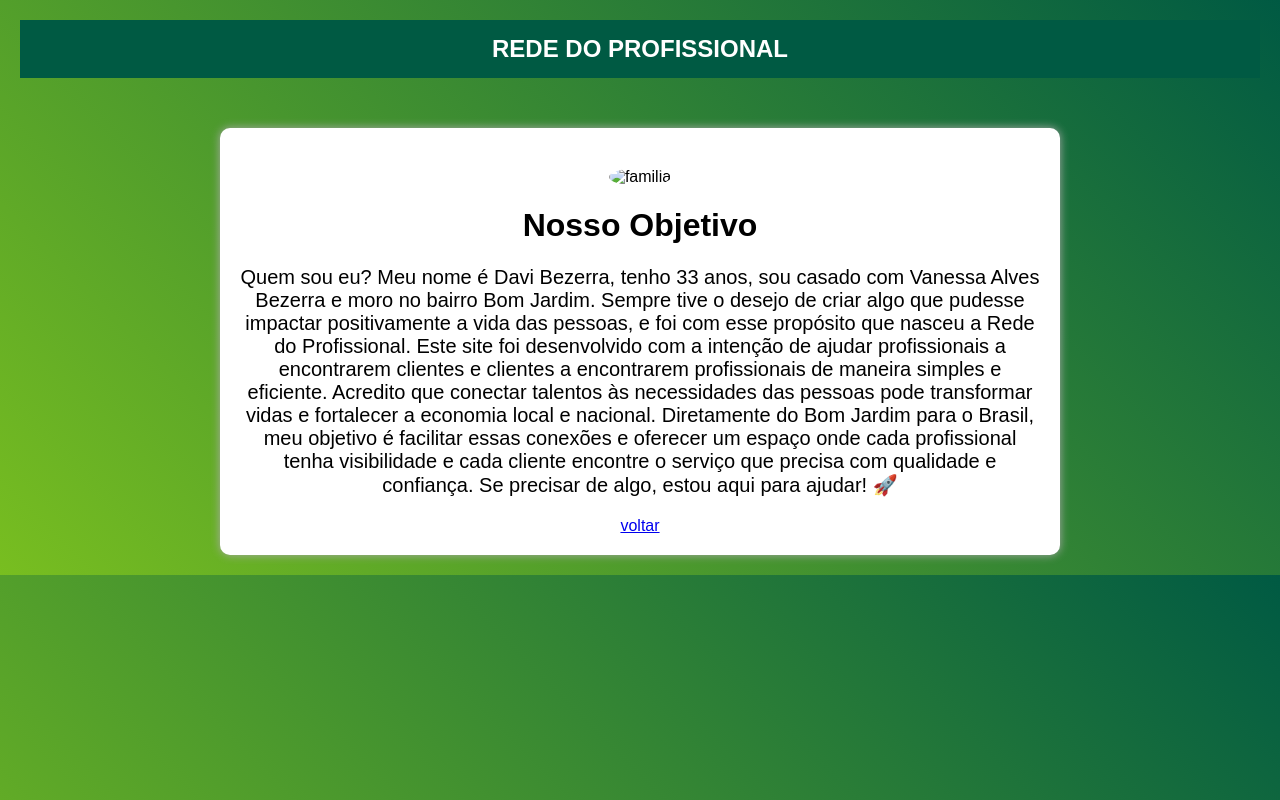
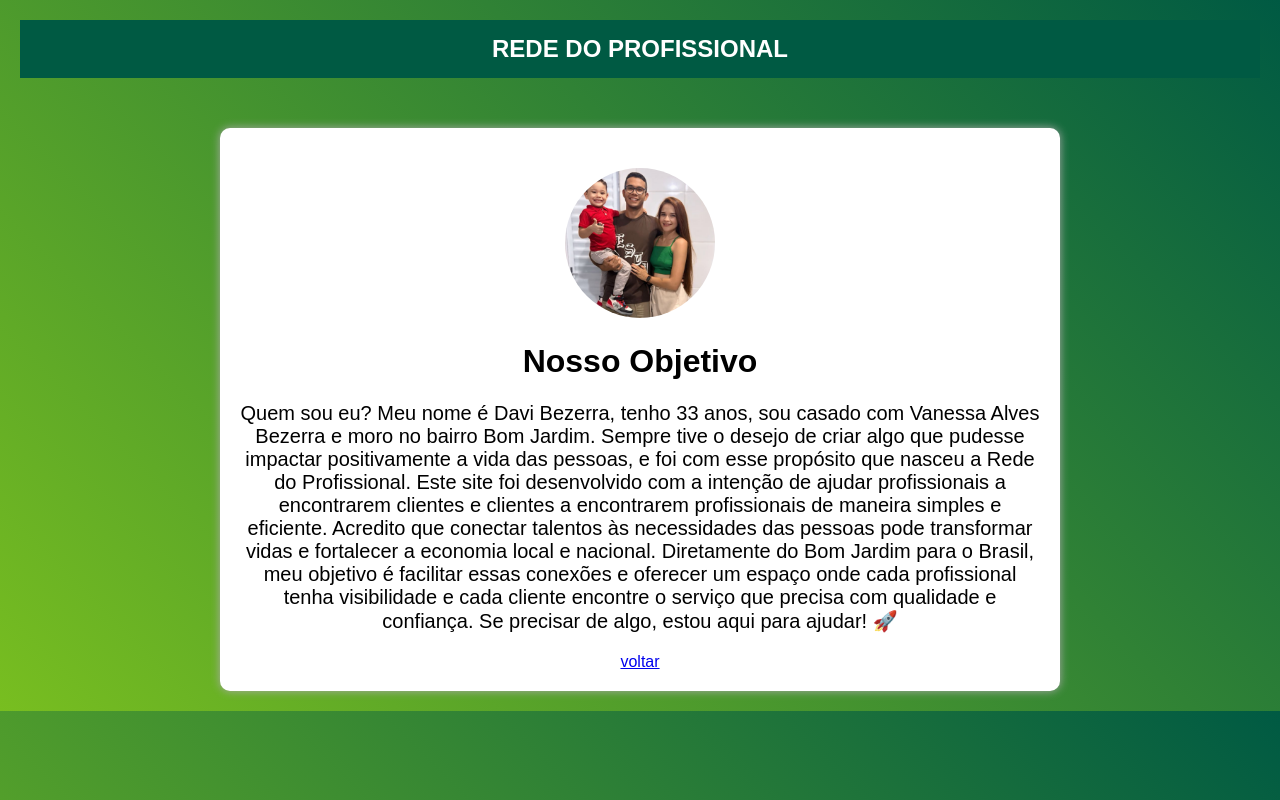
Before and after one commit to davibeza/sou-profissional, a plain HTML site: page pageone.html in a window 1280 px wide. Drawn offline with Linux system fonts and the light colour scheme.

Commit message:
Update pageone.html

```diff
--- a/pageone.html
+++ b/pageone.html
@@ -52,7 +52,7 @@
     </div>
 
     <div class="container">
-        <img src="imagem/familia.png" alt="familia" class="profile-pic">
+        <img src="familia.png" alt="familia" class="profile-pic">
         <h1>Nosso Objetivo</h1>
         <p class="objective-text">Quem sou eu?
 
```
